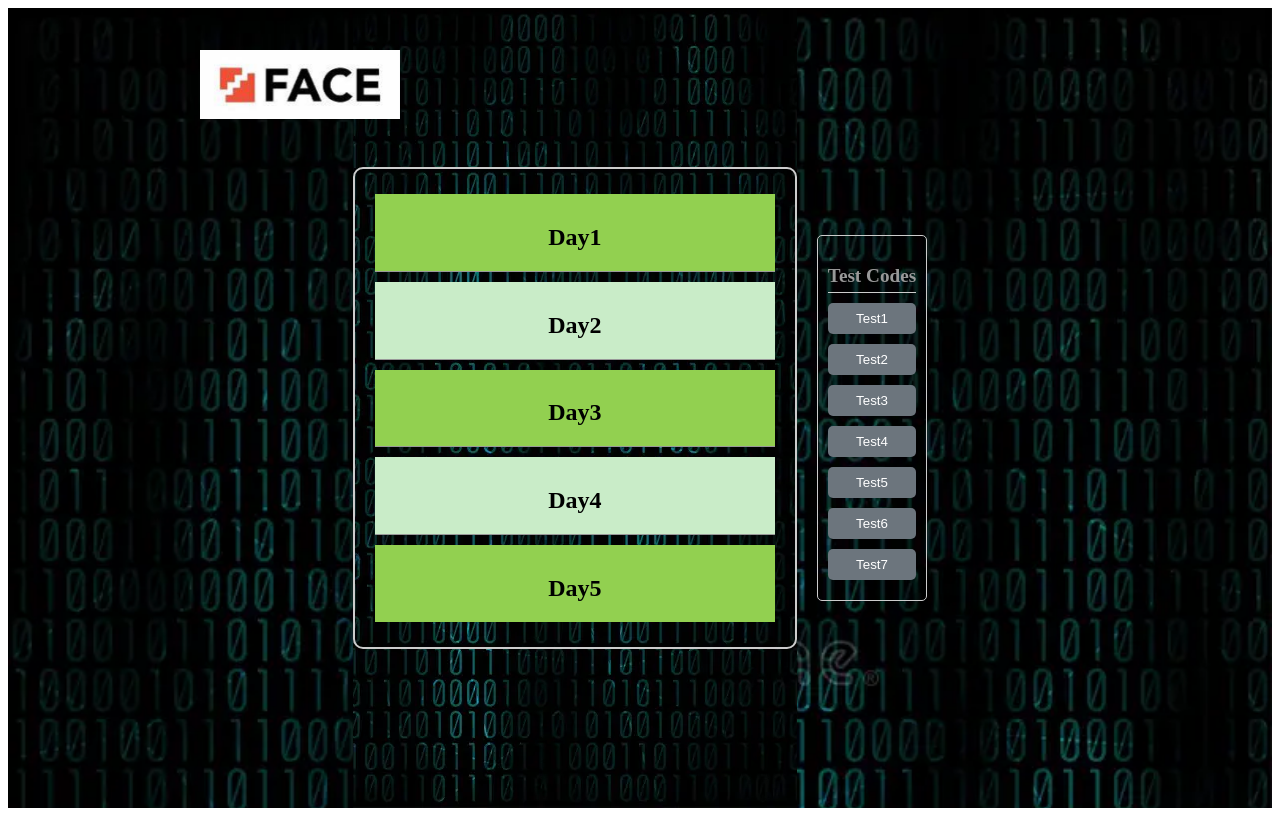
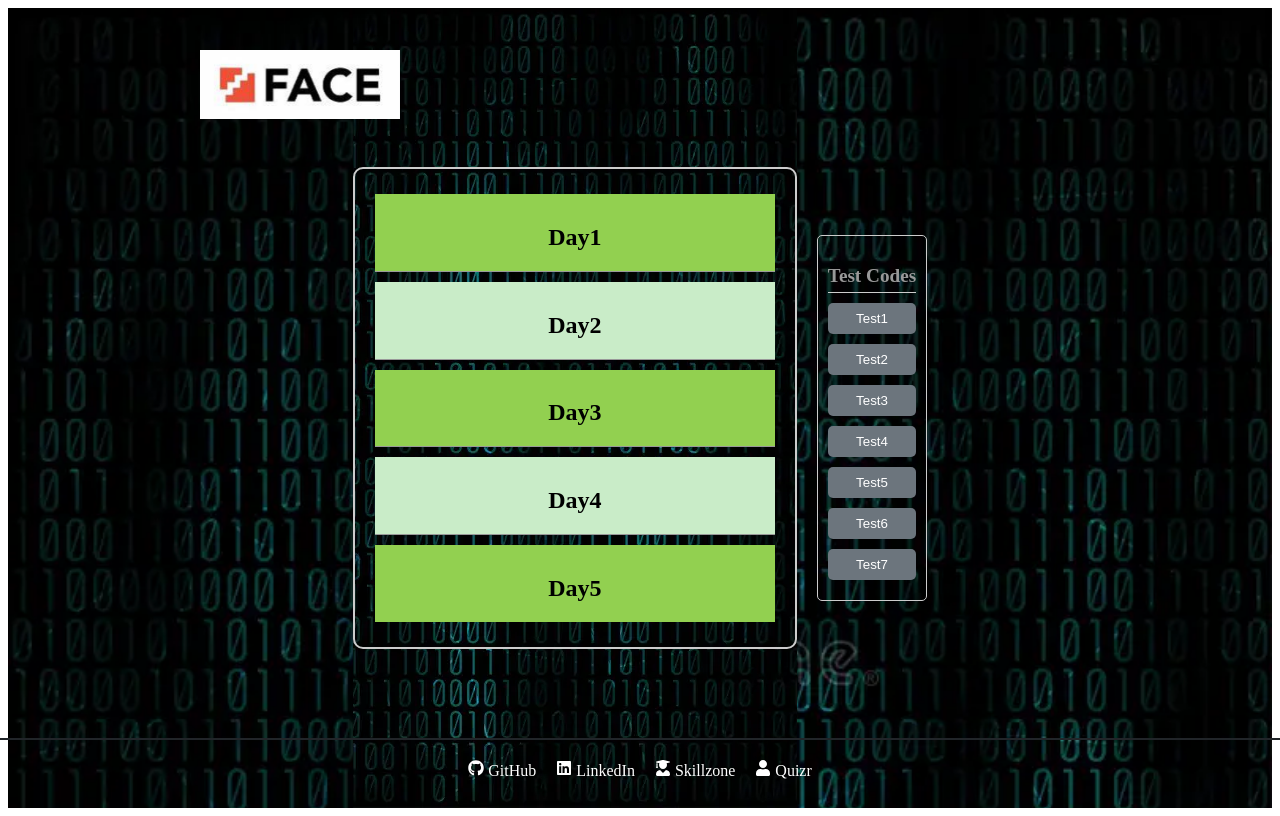
Before and after one commit to nayanatara07/FacePrep-Training, a React (Create React App) app: page / in a window 1280 px wide. Built offline with nearby package versions, Linux system fonts and the light colour scheme.

Commit message:
adding footer and icons

```diff
--- a/package.json
+++ b/package.json
@@ -11,6 +11,7 @@
     "react": "^18.2.0",
     "react-code-blocks": "^0.1.6",
     "react-dom": "^18.2.0",
+    "react-icons": "^5.0.1",
     "react-router-dom": "^6.22.0",
     "react-scripts": "^5.0.1",
     "web-vitals": "^2.1.4"
--- a/src/components/MainComponent.js
+++ b/src/components/MainComponent.js
@@ -1,8 +1,8 @@
 import React, { useState } from 'react';
 import BoxComponent from './BoxComponent';
 import CodeDisplay from './CodeDisplay';
+import { FaGithub, FaLinkedin, FaUser, FaUserGraduate } from 'react-icons/fa';
 import '../styles/MainComponent.css';
-
 
 const codeForTest1 = `function Test1() {
   // Add your code here
@@ -75,6 +75,22 @@ function MainComponent() {
         </div>
       </div>
       {displayCode && <CodeDisplay code={displayCode} />}
+      <footer className="footer">
+  <div className="footer-icons" style={{ display: 'flex' }}>
+    <a href="https://github.com/nayanatara07/FacePrep-Training" target="_blank" rel="noopener noreferrer">
+      <FaGithub /> GitHub
+    </a>
+    <a href="https://www.linkedin.com/company/faceprep/?originalSubdomain=in" target="_blank" rel="noopener noreferrer">
+      <FaLinkedin /> LinkedIn
+    </a>
+    <a href="https://www.faceprep.in/skillzone/" target="_blank" rel="noopener noreferrer">
+      <FaUserGraduate /> Skillzone
+    </a>
+    <a href="https://www.quizr.in/" target="_blank" rel="noopener noreferrer">
+      <FaUser /> Quizr
+    </a>
+  </div>
+</footer>
     </div>
   );
 }
--- a/src/styles/MainComponent.css
+++ b/src/styles/MainComponent.css
@@ -47,3 +47,36 @@
     padding-bottom: 5px;
     color: #999;
   }
+
+.footer {
+  background-color: transparent;
+  color: #ffffff;
+  padding: 20px;
+  text-align: center;
+  position: fixed;
+  left: -10;
+  bottom: 0;
+  width: calc(100% - 40px);
+  border-top: 2px solid #212529;
+  transition: background-color 0.3s ease;
+}
+
+.footer:hover {
+  background-color: rgba(0, 0, 0, 0.5);
+}
+
+.footer {
+  display: flex;
+  justify-content: center;
+}
+
+.footer-icons a {
+  align-items: center;
+  margin: 0 10px;
+  color: #ffffff;
+  text-decoration: none;
+}
+
+.footer-icons a:hover {
+  color: #cccccc;
+}
```
Also changed, not shown: 1 other file (tests, documents, lock files or other folders).
